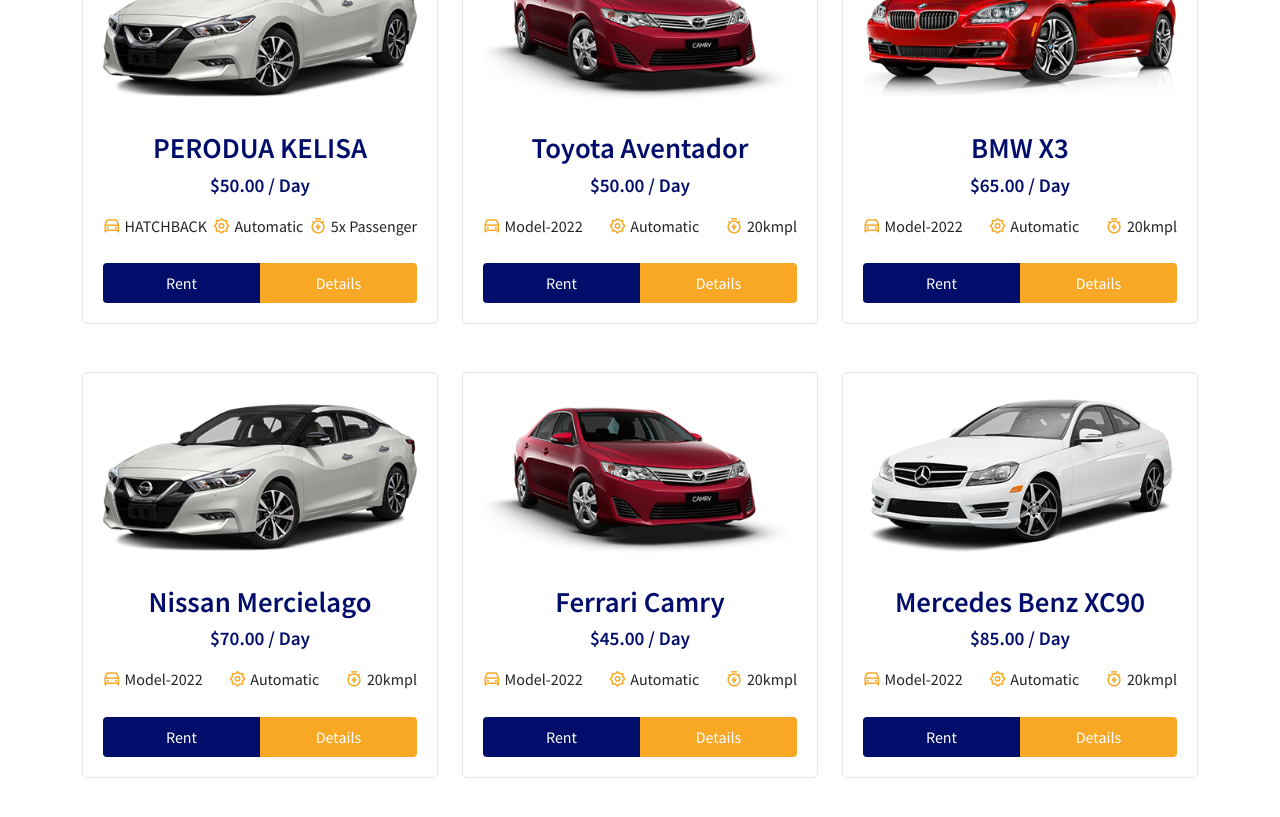
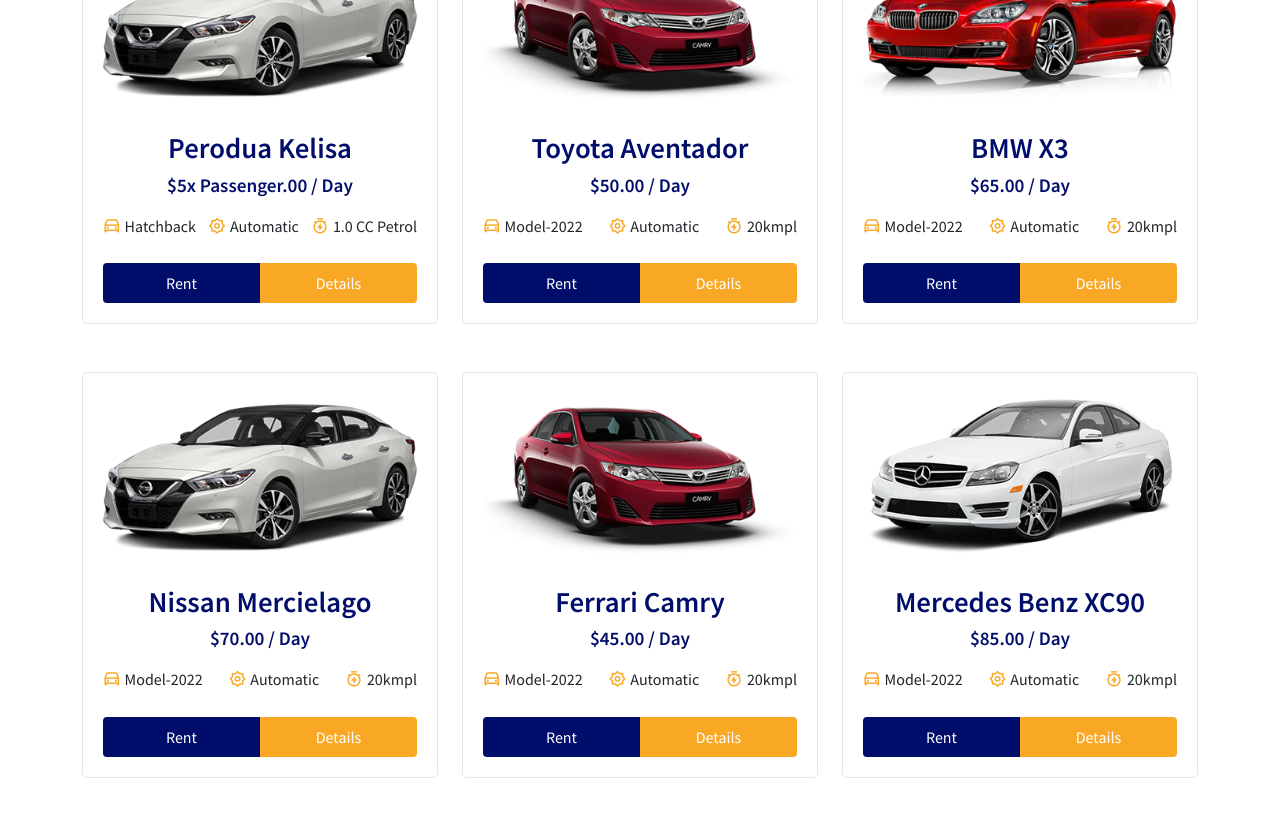
Before and after one commit to hong8955005/rental, a React (Create React App) app: page /home in a window 1280 px wide. Shown: the part 1200-2017 px from the top of the page. Built offline with nearby package versions, Linux system fonts and the light colour scheme.

Commit message:
Update carData.js

```diff
--- a/src/assets/data/carData.js
+++ b/src/assets/data/carData.js
@@ -13,11 +13,11 @@
     id: 1,
     brand: "Tesla",
     rating: 112,
-    carName: "PERODUA KELISA",
+    carName: "Perodua Kelisa",
     imgUrl: img01,
-    model: "HATCHBACK",
-    price: 50,
-    speed: "5x Passenger",
+    model: "Hatchback",
+    price: "5x Passenger",
+    speed: "1.0 CC Petrol",
     gps: "GPS Navigation",
     seatType: "Heated seats",
     automatic: "Automatic",
```
